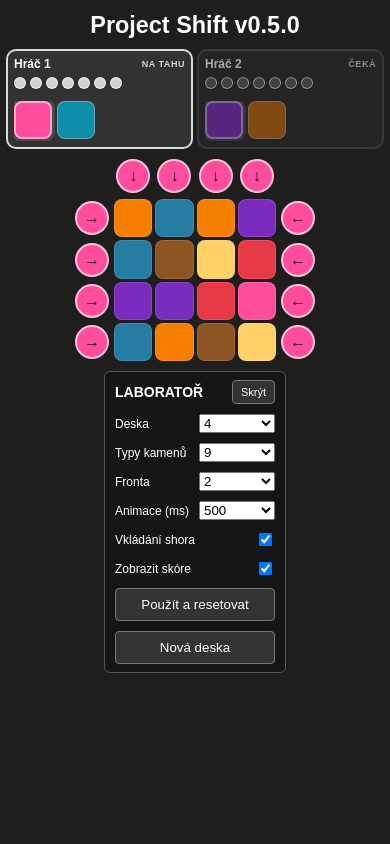
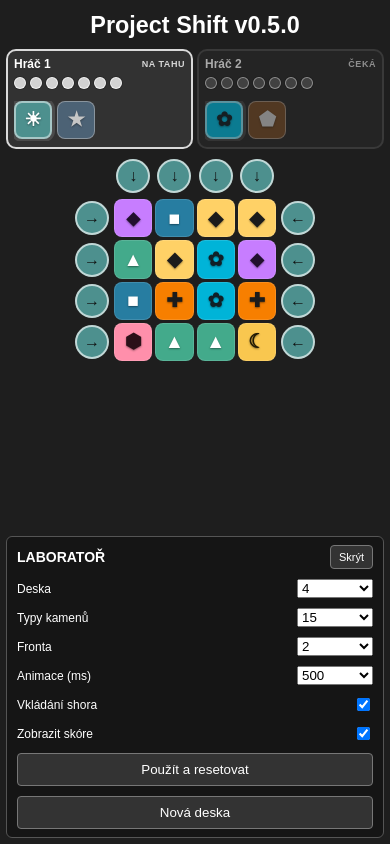
Before and after one commit to UnclePogy/ProjectShift, a plain HTML site: page index.html in a window 390 px wide. Both pictures are taken after a click on the button "Otevřít". Drawn offline with Linux system fonts and the light colour scheme.

Commit message:
test: add up fifteen tile types and fix animation sync

```diff
--- a/css/style.css
+++ b/css/style.css
@@ -452,3 +452,61 @@ h1 {
         align-self: flex-start;
     }
 }
+
+/* Testovací kameny musí být rozlišitelné tvarem, ne pouze barvou. */
+.cell,
+.player-queue__tile {
+    display: flex;
+    align-items: center;
+    justify-content: center;
+    font-size: clamp(17px, 5vw, 30px);
+    font-weight: 800;
+    line-height: 1;
+    text-shadow: 0 1px 2px rgba(0, 0, 0, 0.42);
+    user-select: none;
+    -webkit-user-select: none;
+}
+
+body,
+.game-shell,
+.debug-panel,
+.debug-panel * {
+    user-select: none;
+    -webkit-user-select: none;
+}
+
+.debug-panel select,
+.debug-panel input,
+.debug-panel button {
+    touch-action: manipulation;
+}
+
+/* Laboratoř je stále dostupná, ale nezabírá místo v toku stránky. */
+.debug-panel {
+    top: auto;
+    bottom: max(10px, env(safe-area-inset-bottom));
+    left: max(10px, env(safe-area-inset-left));
+    max-height: min(70dvh, 560px);
+}
+
+@media (max-width: 620px) {
+    body {
+        padding-bottom: max(62px, calc(env(safe-area-inset-bottom) + 52px));
+    }
+
+    .debug-panel {
+        position: fixed;
+        bottom: max(6px, env(safe-area-inset-bottom));
+        left: max(6px, env(safe-area-inset-left));
+        width: calc(100% - max(12px, env(safe-area-inset-left) + env(safe-area-inset-right)));
+        max-width: none;
+        max-height: 58dvh;
+        margin: 0;
+        overflow-y: auto;
+    }
+
+    .debug-panel--collapsed {
+        width: auto;
+        max-width: calc(100% - 12px);
+    }
+}
--- a/index.html
+++ b/index.html
@@ -2,10 +2,7 @@
 <html lang="cs">
 <head>
     <meta charset="UTF-8">
-    <meta name="viewport" content="width=device-width, initial-scale=1.0, viewport-fit=cover, maximum-scale=1.0, user-scalable=no">
-    <meta name="theme-color" content="#1e1e1e">
-    <meta name="apple-mobile-web-app-capable" content="yes">
-    <meta name="apple-mobile-web-app-status-bar-style" content="black-translucent">
+    <meta name="viewport" content="width=device-width, initial-scale=1.0">
     <title>Project Shift</title>
 
     <link rel="stylesheet" href="css/style.css">
--- a/js/animation.js
+++ b/js/animation.js
@@ -1,10 +1,19 @@
 function animateMatches(matches) {
-    matches.forEach(([row, col]) => {
-        const cell = document.querySelector(
+    const cells = matches
+        .map(([row, col]) => document.querySelector(
             `.cell[data-row="${row}"][data-col="${col}"]`
-        );
+        ))
+        .filter(Boolean);
 
-        cell?.classList.add("cell--clearing");
+    if (cells.length === 0) return;
+
+    cells.forEach((cell) => cell.classList.remove("cell--clearing"));
+
+    const board = document.getElementById("board");
+    void board?.offsetWidth;
+
+    requestAnimationFrame(() => {
+        cells.forEach((cell) => cell.classList.add("cell--clearing"));
     });
 }
 
@@ -18,13 +27,23 @@ function animateGravity(fallingTiles) {
     const boardStyles = getComputedStyle(board);
     const rowGap = Number.parseFloat(boardStyles.rowGap) || 0;
     const step = cellHeight + rowGap;
+    const cells = [];
 
     fallingTiles.forEach(({ row, col, distance }) => {
         const cell = document.querySelector(
             `.cell[data-row="${row}"][data-col="${col}"]`
         );
 
-        cell?.style.setProperty("--fall-offset", `-${distance * step}px`);
-        cell?.classList.add("cell--falling");
+        if (!cell) return;
+
+        cell.style.setProperty("--fall-offset", `-${distance * step}px`);
+        cell.classList.remove("cell--falling");
+        cells.push(cell);
+    });
+
+    void board.offsetWidth;
+
+    requestAnimationFrame(() => {
+        cells.forEach((cell) => cell.classList.add("cell--falling"));
     });
 }
--- a/js/board.js
+++ b/js/board.js
@@ -1,26 +1,34 @@
 console.log("BOARD LOADED");
 
-const AVAILABLE_COLORS = [
-    "#e63946", // červená
-    "#ffd166", // žlutá
-    "#43aa8b", // zelená
-    "#277da1", // modrá
-    "#7b2cbf", // fialová
-    "#f77f00", // oranžová
-    "#ff4d9d", // růžová
-    "#00b4d8", // tyrkysová
-    "#8d5524"  // hnědá
+const AVAILABLE_TILES = [
+    { color: "#e63946", symbol: "●", textColor: "#ffffff" },
+    { color: "#ffd166", symbol: "◆", textColor: "#1b1b1b" },
+    { color: "#43aa8b", symbol: "▲", textColor: "#ffffff" },
+    { color: "#277da1", symbol: "■", textColor: "#ffffff" },
+    { color: "#7b2cbf", symbol: "✦", textColor: "#ffffff" },
+    { color: "#f77f00", symbol: "✚", textColor: "#1b1b1b" },
+    { color: "#ff4d9d", symbol: "♥", textColor: "#ffffff" },
+    { color: "#00b4d8", symbol: "✿", textColor: "#102027" },
+    { color: "#8d5524", symbol: "⬟", textColor: "#ffffff" },
+    { color: "#b8de6f", symbol: "✕", textColor: "#17210d" },
+    { color: "#ff8fab", symbol: "⬢", textColor: "#2b1018" },
+    { color: "#4d908e", symbol: "☀", textColor: "#ffffff" },
+    { color: "#f9c74f", symbol: "☾", textColor: "#211a05" },
+    { color: "#577590", symbol: "★", textColor: "#ffffff" },
+    { color: "#c77dff", symbol: "⬥", textColor: "#22102f" }
 ];
 
 let SIZE = 4;
-let SYMBOL_COUNT = 9;
-let COLORS = AVAILABLE_COLORS.slice(0, SYMBOL_COUNT);
+let SYMBOL_COUNT = 15;
+let TILES = AVAILABLE_TILES.slice(0, SYMBOL_COUNT);
+let COLORS = TILES.map((tile) => tile.color);
 let gameBoard = [];
 
 function setBoardConfiguration({ boardSize, symbolCount }) {
     SIZE = boardSize;
     SYMBOL_COUNT = symbolCount;
-    COLORS = AVAILABLE_COLORS.slice(0, SYMBOL_COUNT);
+    TILES = AVAILABLE_TILES.slice(0, SYMBOL_COUNT);
+    COLORS = TILES.map((tile) => tile.color);
 
     document.documentElement.style.setProperty("--board-size", SIZE);
 }
@@ -87,7 +95,11 @@ function drawBoard() {
             if (tileValue === null) {
                 cell.classList.add("cell--empty");
             } else {
-                cell.style.backgroundColor = COLORS[tileValue];
+                const tileDefinition = TILES[tileValue];
+                cell.style.backgroundColor = tileDefinition.color;
+                cell.style.color = tileDefinition.textColor;
+                cell.textContent = tileDefinition.symbol;
+                cell.setAttribute("aria-label", `Kámen ${tileValue + 1}`);
             }
 
             board.appendChild(cell);
--- a/js/debug.js
+++ b/js/debug.js
@@ -1,6 +1,6 @@
 const LAB_DEFAULTS = {
     boardSize: 4,
-    symbolCount: 9,
+    symbolCount: 15,
     queueSize: 2,
     animationDuration: 500,
     topInsertionEnabled: true,
@@ -91,7 +91,7 @@ function initDebugPanel() {
     content.className = "debug-panel__content";
 
     const boardSize = createSelect([4, 5, 6], LAB_DEFAULTS.boardSize);
-    const symbolCount = createSelect([4, 5, 6, 7, 8, 9], LAB_DEFAULTS.symbolCount);
+    const symbolCount = createSelect(Array.from({ length: 12 }, (_, index) => index + 4), LAB_DEFAULTS.symbolCount);
     const queueSize = createSelect([1, 2, 3, 5], LAB_DEFAULTS.queueSize);
     const animationDuration = createSelect(
         [100, 250, 500, 1000, 1500],
--- a/js/input.js
+++ b/js/input.js
@@ -96,8 +96,11 @@ function createQueueTile(tileValue, index) {
     const tile = document.createElement("span");
 
     tile.className = "player-queue__tile";
-    tile.style.backgroundColor = COLORS[tileValue];
-    tile.setAttribute("aria-hidden", "true");
+    const tileDefinition = TILES[tileValue];
+    tile.style.backgroundColor = tileDefinition.color;
+    tile.style.color = tileDefinition.textColor;
+    tile.textContent = tileDefinition.symbol;
+    tile.setAttribute("aria-label", `Kámen ${tileValue + 1}`);
 
     if (index === 0) {
         tile.classList.add("player-queue__tile--current");
@@ -500,3 +503,9 @@ function preventGameGesture(event) {
 document.addEventListener("gesturestart", preventGameGesture, { passive: false });
 document.addEventListener("contextmenu", preventGameGesture);
 window.addEventListener("blur", cancelInsertionDrag);
+
+document.addEventListener("selectstart", (event) => {
+    if (activeDrag || event.target.closest?.(".game-shell, .debug-panel")) {
+        event.preventDefault();
+    }
+});
```
Also changed, not shown: docs/Decisions.md (+4 -0 lines), CHANGELOG.md.
